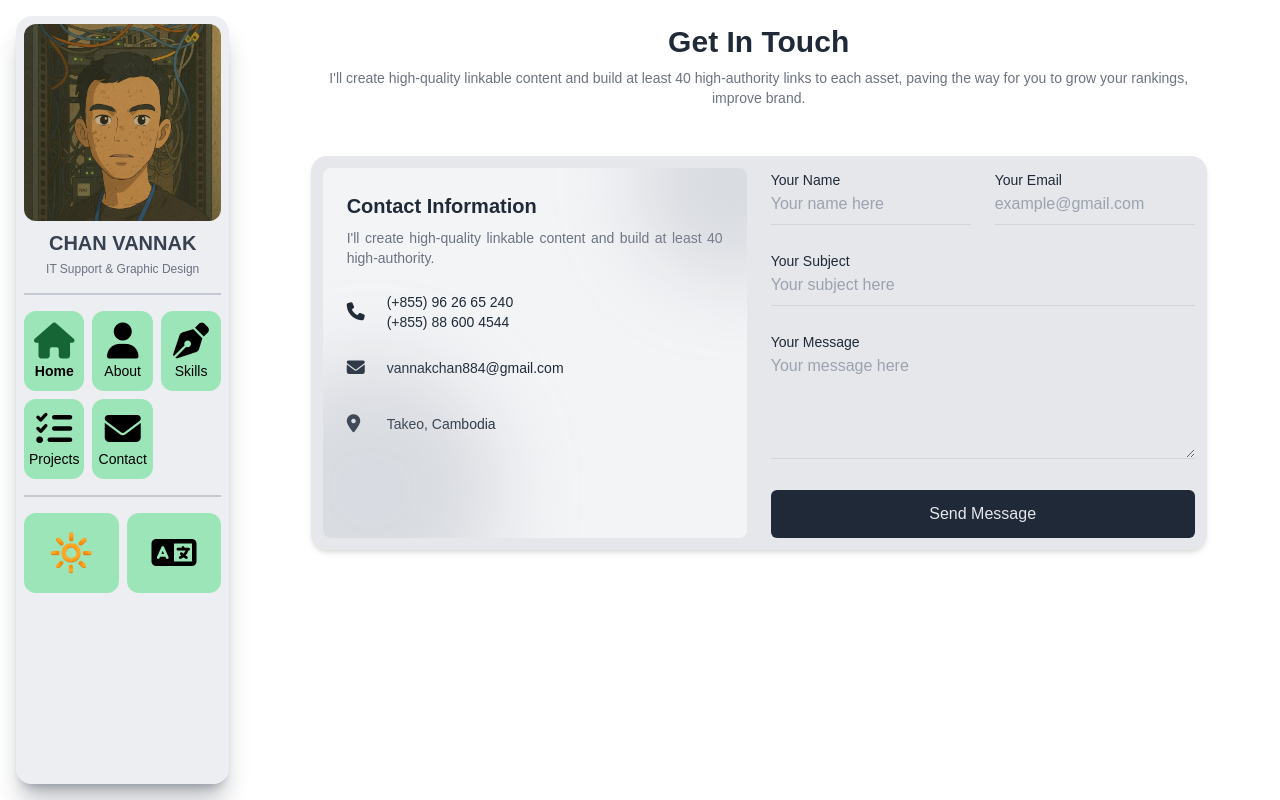
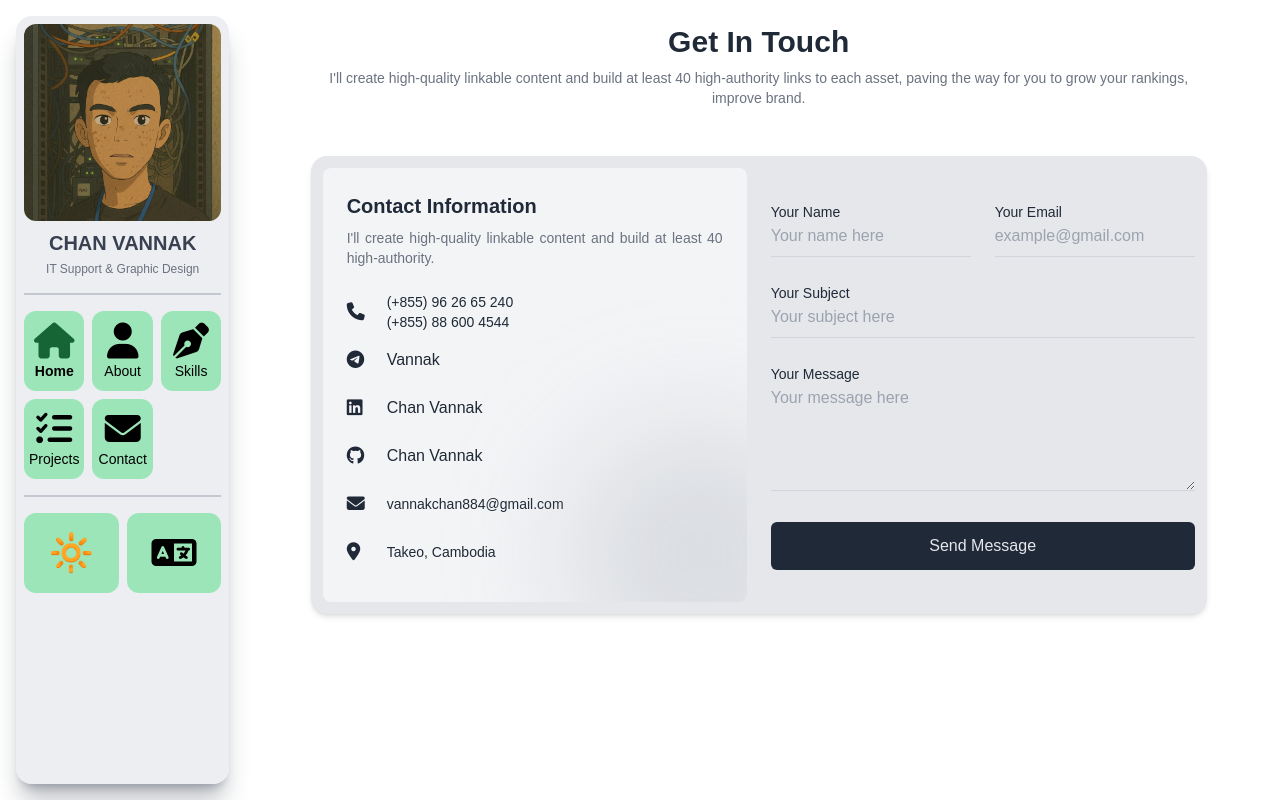
Before and after one commit to VannnakChan884/Vue-Portfolio, a Vue app: page /contact in a window 1280 px wide. Built offline with nearby package versions, Linux system fonts and the light colour scheme.

Commit message:
Add contact info

```diff
--- a/src/views/ContactView.vue
+++ b/src/views/ContactView.vue
@@ -17,18 +17,30 @@
                             Information</h4>
                         <p class="max-w-full mx-auto mt-2 mb-4 text-justify text-sm text-gray-500 dark:text-gray-300">
                             I'll create high-quality linkable content and build at least 40 high-authority.</p>
-                        <div
-                            class="w-64 h-64 bg-gray-400/30 dark:bg-gray-600/40 blur-2xl absolute -bottom-20 -left-20 rounded-full">
-                        </div>
-                        <div
-                            class="w-48 h-48 bg-gray-400/30 dark:bg-gray-600/40 blur-2xl absolute -top-20 -right-20 rounded-full">
-                        </div>
-                        <div class="flex flex-col md:space-y-4 mt-6">
+                        <div class="flex flex-col md:space-y-2 mt-6 z-50">
                             <div class="flex items-center">
                                 <div class="w-10 h-10 flex items-center justify-start">
                                     <i class="fa-solid fa-phone text-lg"></i>
                                 </div>
                                 <span class="text-sm no-underline">(+855) 96 26 65 240<br>(+855) 88 600 4544</span>
+                            </div>
+                            <div class="flex items-center">
+                                <div class="w-10 h-10 flex items-center justify-start">
+                                    <i class="fa-brands fa-telegram text-lg"></i>
+                                </div>
+                                <a href="https://t.me/vannak_IT" target="_blank">Vannak</a>
+                            </div>
+                            <div class="flex items-center">
+                                <div class="w-10 h-10 flex items-center justify-start">
+                                    <i class="fa-brands fa-linkedin text-lg"></i>
+                                </div>
+                                <a href="https://www.linkedin.com/in/chan-vannak/" target="_blank">Chan Vannak</a>
+                            </div>
+                            <div class="flex items-center">
+                                <div class="w-10 h-10 flex items-center justify-start">
+                                    <i class="fa-brands fa-github text-lg"></i>
+                                </div>
+                                <a href="https://github.com/VannnakChan884" target="_blank">Chan Vannak</a>
                             </div>
                             <div class="flex items-center">
                                 <div class="w-10 h-10 flex items-center justify-start">
@@ -43,8 +55,11 @@
                                 <span class="text-sm">Takeo, Cambodia</span>
                             </div>
                         </div>
+                        <div
+                            class="w-64 h-64 bg-gray-400/30 dark:bg-gray-600/40 blur-3xl absolute -bottom-20 -right-20 rounded-full z-10">
+                        </div>
                     </div>
-                    <form>
+                    <form class="my-8">
                         <div class="grid lg:grid-cols-2 gap-x-6">
                             <div class="mb-6">
                                 <label for="name" class="text-sm font-medium mb-1">Your Name</label>
```
